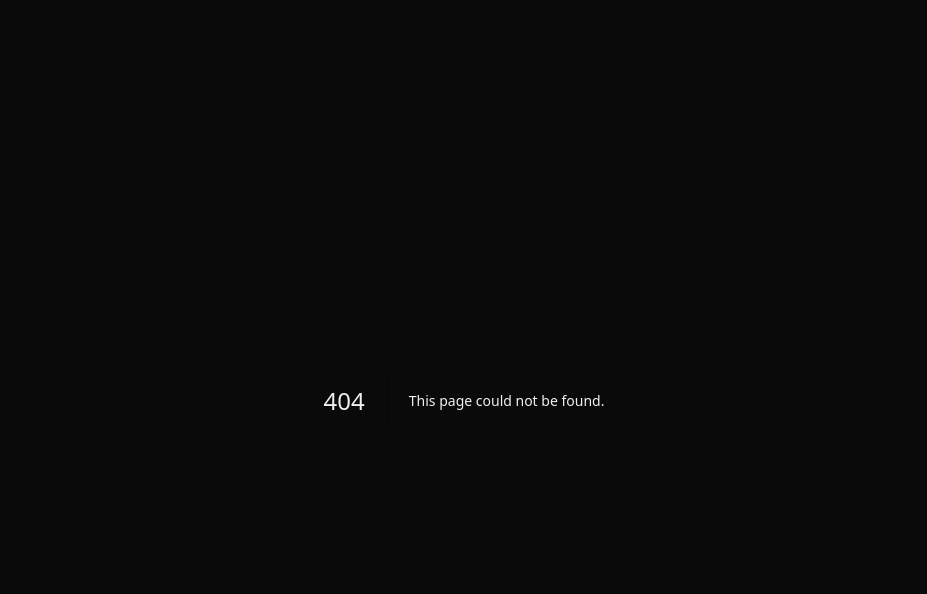
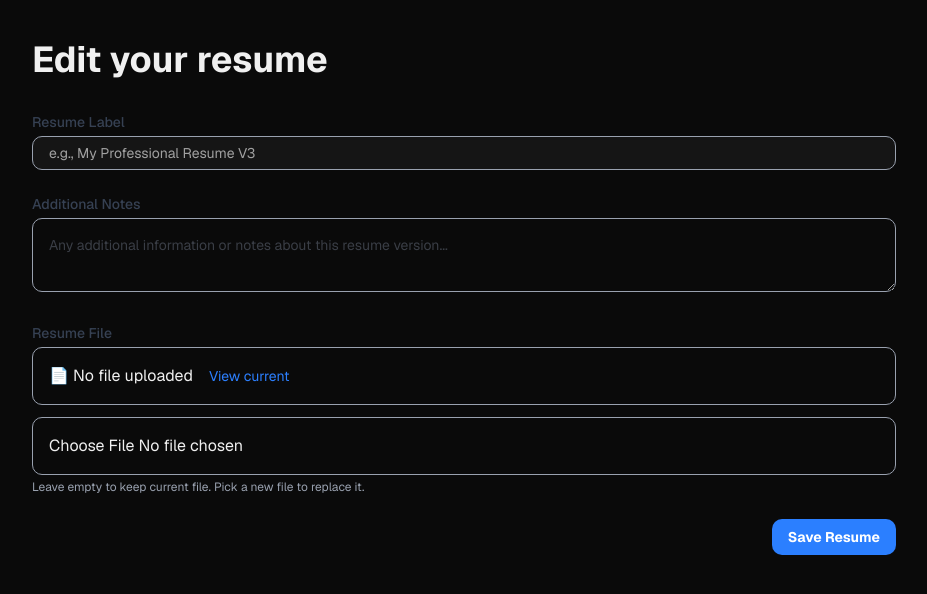
Before and after one commit to MinhThieu145/job-tracker, a Next.js app: page /resumes/1/edit in a window 1280 px wide. Before the commit this address had no page. Shown: the top 594 px of the page, without its empty margins (176-1103 px from the left). Built offline with nearby package versions, Linux system fonts and the light colour scheme; no server answers.

Commit message:
feat: add endpoint to edit single resume

```diff
--- /dev/null
+++ b/app/resumes/[id]/edit/page.tsx
@@ -0,0 +1,160 @@
+"use client";
+
+import { useEffect, useState } from "react"
+import { useParams } from "next/navigation";
+import { Input } from "@/components/ui/input";
+import { deleteResumeFromBucket, uploadResumeToBucket } from "@/lib/utils";
+
+export default function EditResumePage({ params }: { params: Promise<{ id: string }> }) {
+
+    const { id } = useParams<{ id: string }>();
+
+    const [resumeFile, setResumeFile] = useState<File | null>(null);
+    const [resumeFileUrl, setResumeFileUrl] = useState("");
+    const [resumeFileName, setResumeFileName] = useState("");
+    const [resumeLabel, setResumeLabel] = useState("");
+    const [resumeNote, setResumeNote] = useState("");
+
+
+    // we have to get the data of the resume from prisma
+    useEffect( () => {
+        // fetch the resume
+        const fetchedResume = async() => {
+            try {
+                const response = await fetch(`/api/resumes/${id}`)
+
+                const resumeData = await response.json();
+
+                setResumeLabel(resumeData.label)
+                setResumeNote(resumeData.notes)
+                setResumeFileName(resumeData.fileName)
+                setResumeFileUrl(resumeData.fileUrl)
+
+            } catch (error) {
+                console.error("Error fetching resume:", error)
+
+            }
+        }
+
+        fetchedResume();
+    }, []);
+
+
+    const handleResumeSubmit = async () => {
+        try {
+            // keep the old one in case user not update
+            let newResumeFileUrl = resumeFileUrl
+            let newResumeFileName = resumeFileName
+
+            // if user pick a new file (so it's not null)
+            if ( resumeFile ) {
+                // 1. we have to upload that file to supabase storage
+                const { fileUrl, fileName, storagePath  } = await uploadResumeToBucket(resumeFile)
+
+                newResumeFileUrl = fileUrl
+                newResumeFileName = fileName
+
+            }
+
+            // 2. then save the record to the db (update the old record)
+            const resumeSavingResponse = await fetch(`/api/resumes/${id}`, {
+                method: "PATCH",
+                headers: {
+                    "Content-Type": "application/json",
+                },
+                body: JSON.stringify({
+                    label: resumeLabel,
+                    notes: resumeNote,
+                    fileUrl: newResumeFileUrl,
+                    fileName: newResumeFileName
+                })
+            });
+
+            // 3. then we delete old pdf from the storage
+            if (resumeFile) {
+                await deleteResumeFromBucket(resumeFileName)
+            }
+
+        } catch (error){
+            console.log("Failed to edit the current resume version:", error);
+
+        }
+    }
+
+    return (
+        <main className="min-h-screen">
+            <div className="flex flex-col max-w-4xl mx-auto py-10 px-4">
+                <h1 className="text-4xl font-bold mb-8">
+                    Edit your resume
+                </h1>
+
+
+                <div className="mb-6">
+                    <label htmlFor="resumeLabel" className="block text-sm font-medium text-gray-700 mb-1">
+                        Resume Label
+                    </label>
+                    <Input
+                        id="resumeLabel"
+                        type="text"
+                        placeholder="e.g., My Professional Resume V3"
+                        onChange={(e) => setResumeLabel(e.target.value)}
+                        value={resumeLabel}
+                        className="w-full p-4 rounded-lg text-sm border border-gray-400 text-gray-500 focus:outline-none focus:ring-2 focus:ring-blue-500"
+                    />
+
+                </div>
+
+
+                <div className="mb-6">
+                    <label htmlFor="resumeNote" className="block text-sm font-medium text-gray-700 mb-1">
+                        Additional Notes
+                    </label>
+                    <textarea
+                        id="resumeNote"
+                        placeholder="Any additional information or notes about this resume version..."
+                        onChange={(e) => setResumeNote(e.target.value)}
+                        value={resumeNote}
+                        className="w-full p-4 rounded-lg text-sm border border-gray-400 text-gray-500 focus:outline-none focus:ring-2 focus:ring-blue-500"
+                    />
+                </div>
+
+                <div className="mb-6">
+                    <label className="block text-sm font-medium text-gray-700 mb-1">
+                        Resume File
+                    </label>
+
+                    <div className="flex items-center gap-4 p-4 rounded-lg border border-gray-400 mb-3">
+                        <span>📄 {resumeFileName || "No file uploaded"}</span>
+                        <button
+                            onClick={() => window.open(resumeFileUrl, "_blank")}
+                            className="text-blue-500 hover:underline text-sm"
+                        >
+                            View current
+                        </button>
+                    </div>
+
+                    <input
+                        type="file"
+                        accept=".pdf"
+                        onChange={(e) => setResumeFile(e.target.files?.[0] || null)}
+                        className="w-full p-4 rounded-lg border border-gray-400 cursor-pointer"
+                    />
+                    <p className="text-xs text-gray-400 mt-1">
+                        Leave empty to keep current file. Pick a new file to replace it.
+                    </p>
+                </div>
+
+
+                <button
+                    className="w-fit self-end bg-blue-500 hover:bg-blue-600 cursor-pointer text-white text-sm font-bold py-2 px-4 rounded-lg"
+                    onClick={handleResumeSubmit}
+                >
+                    Save Resume
+                </button>
+
+
+            </div>
+        </main>
+
+    )
+}
```
